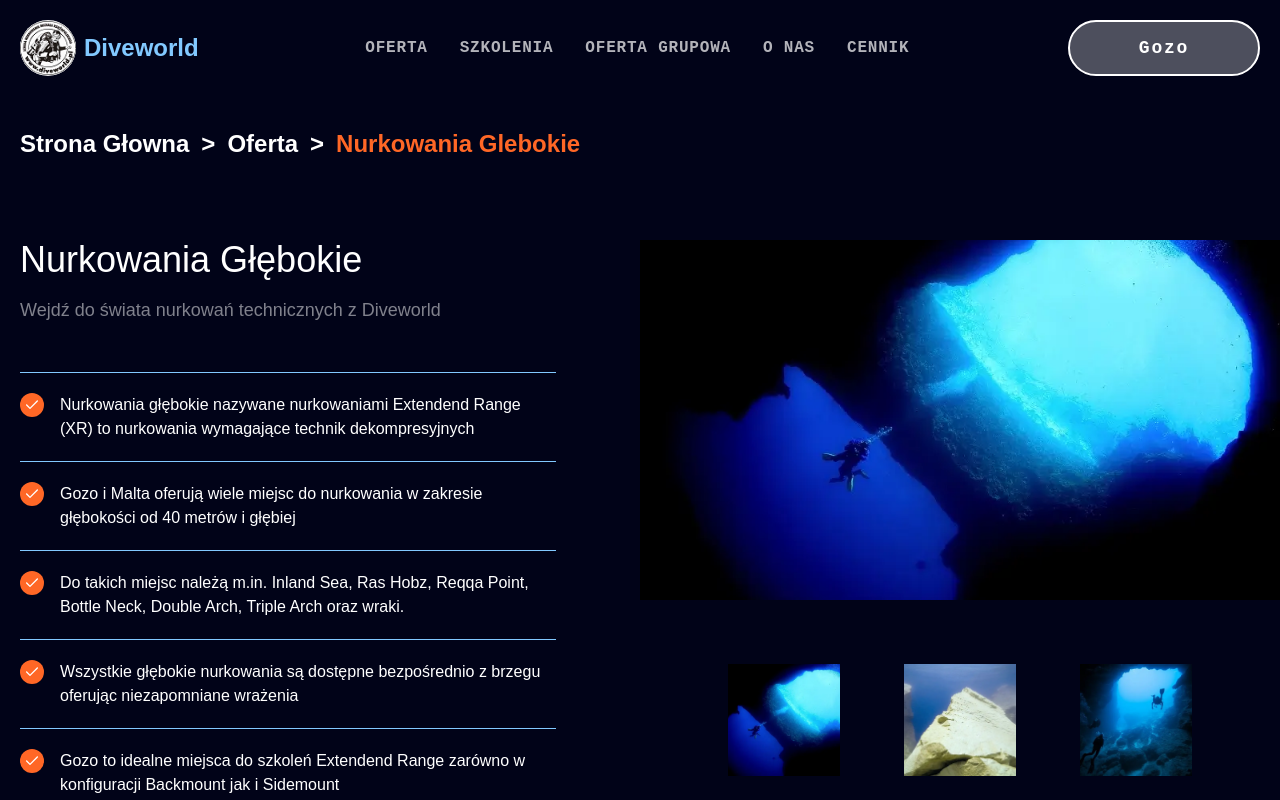
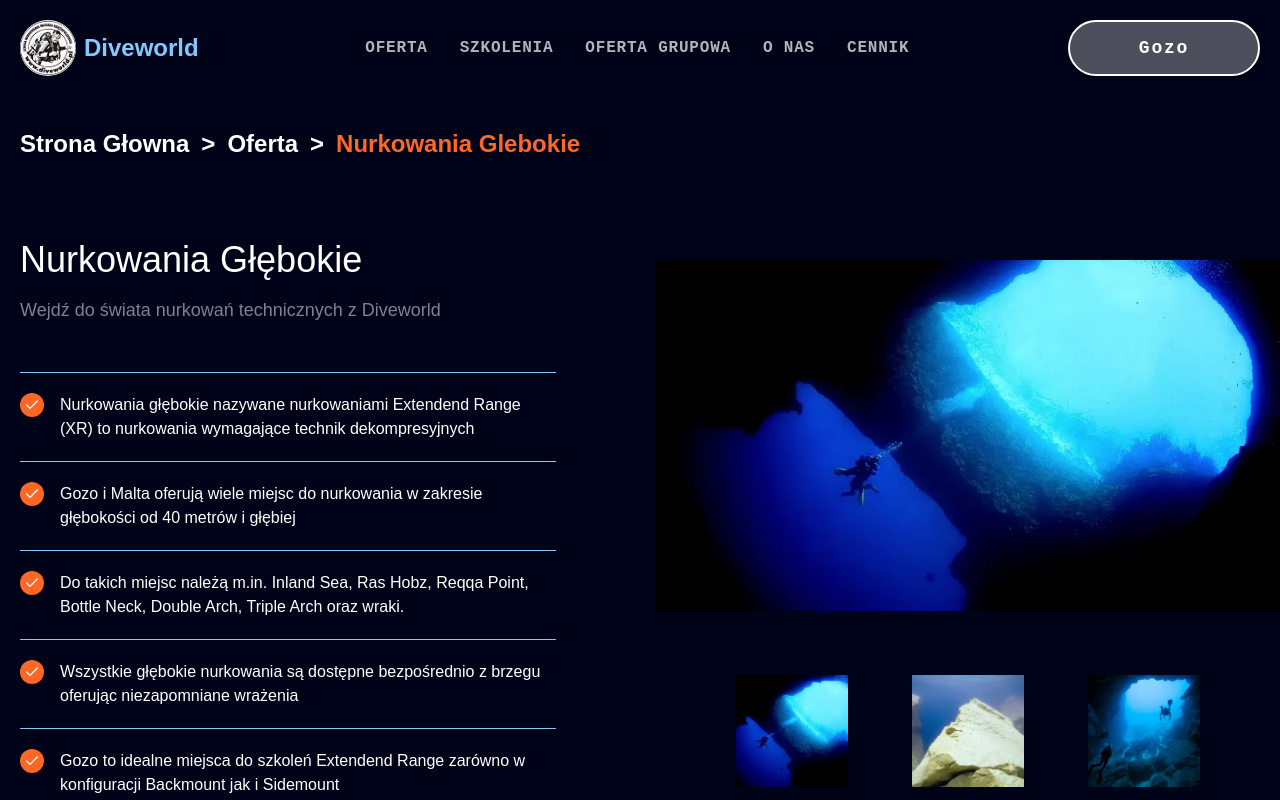
Before and after one commit to MattFvnDev/Diveworld, a React (Vite) app: page /oferta/nurkowania-glebokie in a window 1280 px wide. Shown: the top 800 px of the page. Built offline with nearby package versions, Linux system fonts and the light colour scheme.

Commit message:
DetailedOffer margins and gap adjustment

```diff
--- a/src/pages/DetailedOffer.jsx
+++ b/src/pages/DetailedOffer.jsx
@@ -12,7 +12,7 @@ const DetailedOffer = () => {
         .filter((offer) => offer.id === id)
         .map((offer) => (
           <section key={offer.id} className="py-10 lg:py-16 xl:pt-20 xl:pb-28">
-            <div className="max-w-screen-2xl mx-auto grid grid-cols-1 lg:grid-cols-2">
+            <div className="max-w-screen-2xl mx-auto grid grid-cols-1 lg:grid-cols-2 gap-8">
               <Card className="px-5 lg:max-w-xl">
                 <h2 className="mb-4 text-3xl lg:text-4xl font-grotesk">
                   {offer.title}
@@ -35,8 +35,8 @@ const DetailedOffer = () => {
                   ))}
                 </ul>
               </Card>
-              <div className="flex flex-col justify-between">
-                <DetailedImages {...offer}/>
+              <div className="flex flex-col lg:mt-5 ">
+                <DetailedImages {...offer} />
               </div>
             </div>
           </section>
```
